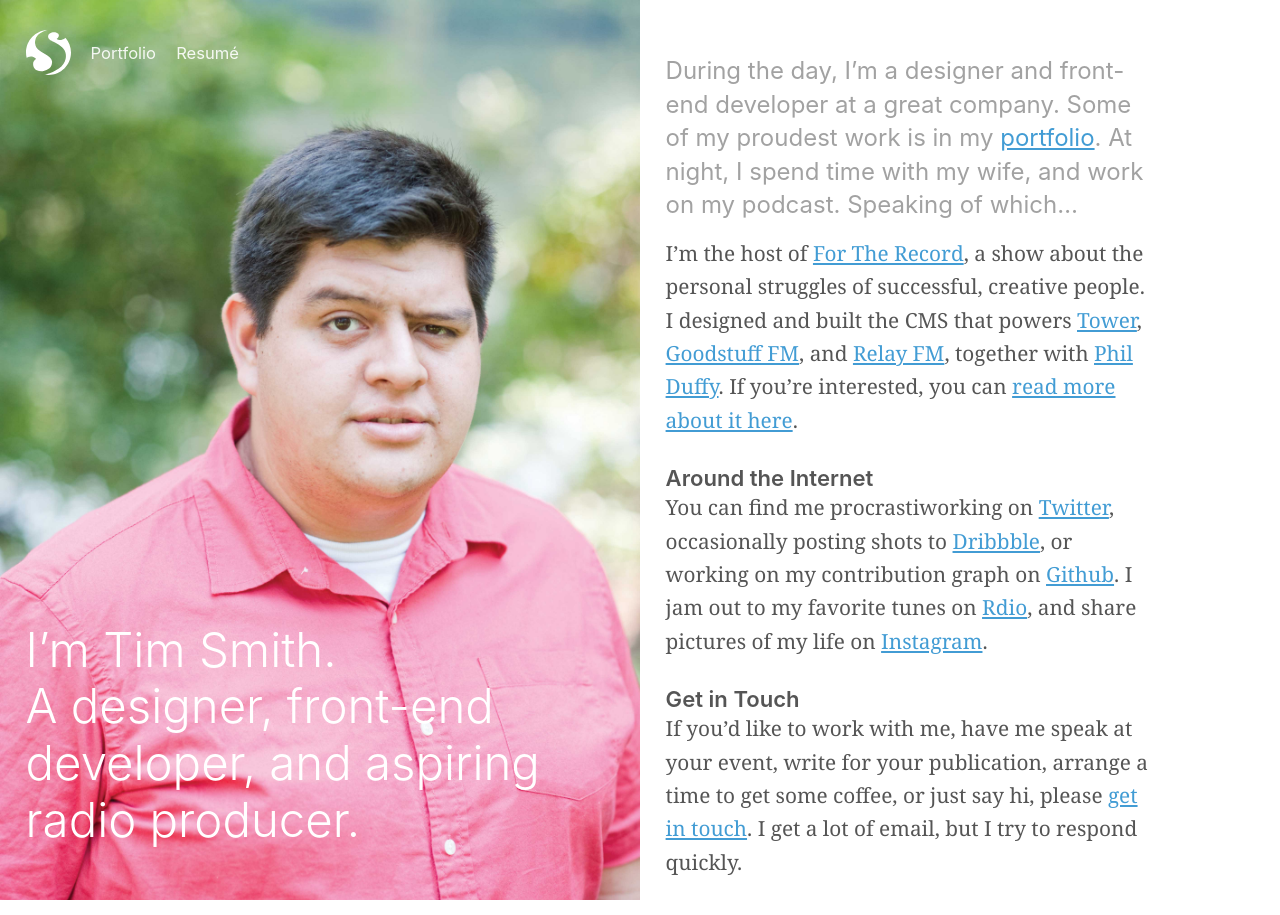
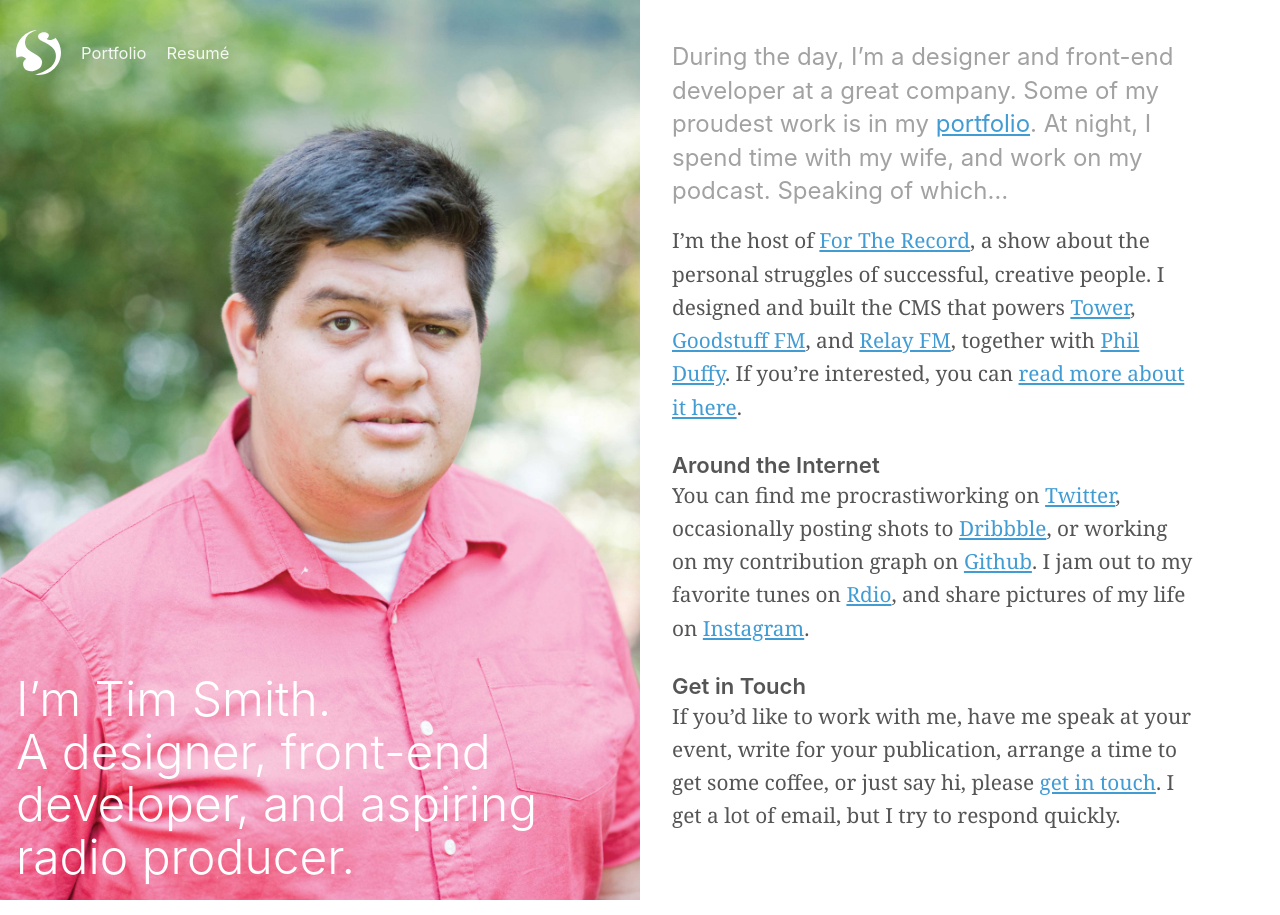
Before and after one commit to xavibenjamin/ttimsmith.com, a Jekyll site: the page built from index.html, in a window 1280 px wide. Built offline with Jekyll 4.4.1, drawn with Linux system fonts in a browser that asks for light colours.

Commit message:
redoing homepage css

```diff
--- a/assets/stylesheets/_layout/_header.scss
+++ b/assets/stylesheets/_layout/_header.scss
@@ -6,12 +6,9 @@ HEADER
 .site__header {
   margin: 30px 0 $spacing-xl;
   .home__header & {
-    left: 2vw;
-    position: fixed;
+    left: 1rem;
+    position: absolute;
     z-index: 2;
-    @include breakpoint(m) {
-      position: absolute;
-    }
   }
 }
 
@@ -49,12 +46,14 @@ HEADER
       a {
         color: lighten($bodyColor, 30%);
         text-decoration: none;
-        &:hover, &:focus {
+        &:hover,
+        &:focus {
           color: $linkColor;
         }
         .home__header & {
           color: rgba(white, .9);
-          &:hover, &:focus {
+          &:hover,
+          &:focus {
             color: white;
           }
         }
--- a/assets/stylesheets/_layout/_maincontent.scss
+++ b/assets/stylesheets/_layout/_maincontent.scss
@@ -2,60 +2,49 @@
 
 MAIN CONTENT
 ------------------------------------------- */
-
-.main__content {
-  // margin: 0 0 $spacing-xl;
-}
 
 .site__cover {
   align-items: flex-end;
   background: url(../../uploads/me_web.jpg) no-repeat center center;
   background-size: cover;
   display: flex;
-  height: 100vh;
-  justify-content: flex-start;
-  padding: 2vw;
-  position: fixed;
-  width: 50vw;
-  @include breakpoint(m) {
-    height: 75vh;
-    width: 100vw;
-    margin: 0 0 $spacing-s;
-    position: static;
+  height: 80vh;
+  margin-bottom: 1.2rem;
+  padding: 1rem;
+  @media #{$medium-up} {
+    height: 100vh;
+    margin-bottom: 0;
+    margin-right: 2rem;
+    max-width: 680px;
+    overflow: hidden;
+    width: 50vw;
   }
 }
 
-
 .home__title {
   color: white;
-  font-size: 3.7vw;
+  font-size: 2.5rem;
   font-weight: 300;
-  line-height: 120%;
-  margin-bottom: 2vw;
-  width: 65vw;
-  @include breakpoint(l) {
-    font-size: 5.3vw;
-    padding-bottom: 5vw;
+  line-height: 1.1;
+  @media #{$medium-up} {
+    font-size: 2.7rem;
   }
-  @include breakpoint(s) {
-    font-size: 10vw;
-    width: 100vw;
+  @media #{$large-up} {
+    font-size: 3rem;
   }
 }
 
 .about-me {
-  margin-left: 50vw;
-  padding: 6vh 0 4vh 2vw;
-  width: 40vw;
-  @include breakpoint(l) {
-    width: 50vw;
-    padding: 3vw;
-  }
-  @include breakpoint(m) {
-    width: 100vw;
-    margin-left: 0;
+  padding: 0 1rem;
+  @media #{$medium-up} {
+    height: 100vh;
+    max-width: 540px;
+    -webkit-overflow-scrolling: touch;
+    overflow-y: auto;
+    padding: 2.5rem 1rem 3rem 0;
   }
 }
+
 
 .site__services {
   background: $borderColor;
@@ -63,12 +52,13 @@ MAIN CONTENT
 }
 
 .section__title {
+  @extend %second-sans;
+
   color: darken($borderColor, 35%);
   font-size: .95em;
   font-weight: 400;
+  margin: 0 0 $spacing-m !important;
   text-transform: uppercase;
-  margin: 0 0 $spacing-m !important;
-  @extend %second-sans;
 }
 
 .service__widget {
@@ -94,6 +84,7 @@ MAIN CONTENT
 
 
 .page__content {
+  @extend %clearfix;
+
   margin-bottom: $spacing-xl;
-  @extend %clearfix;
 }
--- a/assets/stylesheets/_redbat/_mixins.scss
+++ b/assets/stylesheets/_redbat/_mixins.scss
@@ -114,34 +114,6 @@ TRANSITION MIXIN
 @mixin transition-delay ($times...) {
   @include prefixer(transition-delay, $times, webkit moz spec);
 }
-
-
-/*
-
-Media Queries
--------------------------------------------
-Mixin to help import fonts
-------------------------------------------- */
-
-
-@mixin breakpoint($point) {
-  @if $point == xl {
-    @media (max-width: 800px) { @content; }
-  }
-  @else if $point == l {
-    @media (max-width: 768px) { @content; }
-  }
-  @else if $point == m {
-    @media (max-width: 700px)  { @content; }
-  }
-  @else if $point == s {
-    @media (max-width: 400px)  { @content; }
-  }
-  @else if $point == xs {
-    @media (max-width: 320px)  { @content; }
-  }
-}
-
 
 /*
 
@@ -301,8 +273,72 @@ $modules: () !default;
   @return $emValues;
 }
 
-
 // Deprecated: OLD EM CALC
 @function emCalc($values) {
   @return em-calc($values);
 }
+
+
+/*
+
+Media Queries
+-------------------------------------------
+Mixin to help import fonts
+------------------------------------------- */
+
+// Here we define the breakpoints which will become the upper border for each media size.
+// The function em-calc() calculates the em-value from a px-value.
+$small-breakpoint:  em-calc(640)  !default;
+$medium-breakpoint: em-calc(1024) !default;
+$large-breakpoint:  em-calc(1440) !default;
+$xlarge-breakpoint: em-calc(1920) !default;
+
+// Here we define the lower and upper bounds for each media size
+$small-range:   (0, $small-breakpoint) !default; /* 0, 640px */
+$medium-range:  ($small-breakpoint  + em-calc(1), $medium-breakpoint) !default; /* 641px, 1024px */
+$large-range:   ($medium-breakpoint + em-calc(1), $large-breakpoint)  !default; /* 1025px, 1440px */
+$xlarge-range:  ($large-breakpoint  + em-calc(1), $xlarge-breakpoint) !default; /* 1441px, 1920px */
+$xxlarge-range: ($xlarge-breakpoint + em-calc(1), em-calc(99999999)) !default; /* 1921px, ... */
+
+// Media Queries
+$screen: "only screen" !default;
+
+$landscape: "#{$screen} and (orientation: landscape)" !default;
+$portrait: "#{$screen} and (orientation: portrait)" !default;
+
+$small-up: $screen !default;
+$small-only: "#{$screen} and (max-width: #{upper-bound($small-range)})" !default;
+
+$medium-up: "#{$screen} and (min-width:#{lower-bound($medium-range)})" !default;
+$medium-only: "#{$screen} and (min-width:#{lower-bound($medium-range)}) and (max-width:#{upper-bound($medium-range)})" !default;
+
+$large-up: "#{$screen} and (min-width:#{lower-bound($large-range)})" !default;
+$large-only: "#{$screen} and (min-width:#{lower-bound($large-range)}) and (max-width:#{upper-bound($large-range)})" !default;
+
+$xlarge-up: "#{$screen} and (min-width:#{lower-bound($xlarge-range)})" !default;
+$xlarge-only: "#{$screen} and (min-width:#{lower-bound($xlarge-range)}) and (max-width:#{upper-bound($xlarge-range)})" !default;
+
+$xxlarge-up: "#{$screen} and (min-width:#{lower-bound($xxlarge-range)})" !default;
+$xxlarge-only: "#{$screen} and (min-width:#{lower-bound($xxlarge-range)}) and (max-width:#{upper-bound($xxlarge-range)})" !default;
+
+// -------------------------------
+// Legacy stuff - Remove ASAP
+// -------------------------------
+
+@mixin breakpoint($point) {
+  @if $point == xl {
+    @media (max-width: 800px) { @content; }
+  }
+  @else if $point == l {
+    @media (max-width: 768px) { @content; }
+  }
+  @else if $point == m {
+    @media (max-width: 700px)  { @content; }
+  }
+  @else if $point == s {
+    @media (max-width: 400px)  { @content; }
+  }
+  @else if $point == xs {
+    @media (max-width: 320px)  { @content; }
+  }
+}
--- a/assets/stylesheets/_redbat/_objects.scss
+++ b/assets/stylesheets/_redbat/_objects.scss
@@ -4,37 +4,40 @@ OBJECTS
 ------------------------------------------- */
 
 .contain {
+  @extend %clearfix;
+
   margin: 0 auto;
+  max-width: 1020px;
   width: 100%;
-  max-width: 1020px;
-  @extend %clearfix;
   @media (max-width: 1140px) {
     padding: 0 $spacing-xs;
   }
 }
 
 .container {
-  display: flex;
-  flex-flow: row wrap;
+  @media #{$medium-up} {
+    display: flex;
+  }
 }
 
 .screen-reader-text {
+  left: -9999px;
   position: absolute;
   top: -9999px;
-  left: -9999px;
 }
 
 .no-bullets {
+  list-style-type: none;
   margin: 0;
   padding: 0;
-  list-style-type: none;
 }
 
 .lead-paragraph {
+  @extend %sans;
+
   color: lighten($bodyColor, 30%);
   font-size: 1.5rem;
   line-height: 140%;
-  @extend %sans;
 }
 
 
@@ -58,49 +61,55 @@ OBJECTS
 }
 
 .grid-10 {
+  @include breakpoint(m) {
+    margin-bottom: $spacing-m;
+    width: 100%;
+  }
+
   width: percentage(780/970);
-  @include breakpoint(m) {
-    width: 100%;
-    margin-bottom: $spacing-m;
-  }
 }
 
 .grid-8 {
+  @include breakpoint(m) {
+    margin-bottom: $spacing-m;
+    width: 100%;
+  }
+
   width: percentage(620/970);
-  @include breakpoint(m) {
-    width: 100%;
-    margin-bottom: $spacing-m;
-  }
 }
 
 .grid-7 {
+  @include breakpoint(m) {
+    margin-bottom: $spacing-m;
+    width: 100%;
+  }
+
   width: percentage(540/970);
-  @include breakpoint(m) {
-    width: 100%;
-    margin-bottom: $spacing-m;
-  }
 }
 
 .grid-5 {
+  @include breakpoint(m) {
+    margin-bottom: $spacing-m;
+    width: 100%;
+  }
+
   width: percentage(380/970);
-  @include breakpoint(m) {
-    width: 100%;
-    margin-bottom: $spacing-m;
-  }
 }
 
 .grid-4 {
+  @include breakpoint(m) {
+    margin-bottom: $spacing-m;
+    width: 100%;
+  }
+
   width: percentage(300/970);
-  @include breakpoint(m) {
-    width: 100%;
-    margin-bottom: $spacing-m;
-  }
 }
 
 .grid-3 {
+  @include breakpoint(m) {
+    margin-bottom: $spacing-m;
+    width: 100%;
+  }
+
   width: percentage(220/970);
-  @include breakpoint(m) {
-    width: 100%;
-    margin-bottom: $spacing-m;
-  }
 }
```
